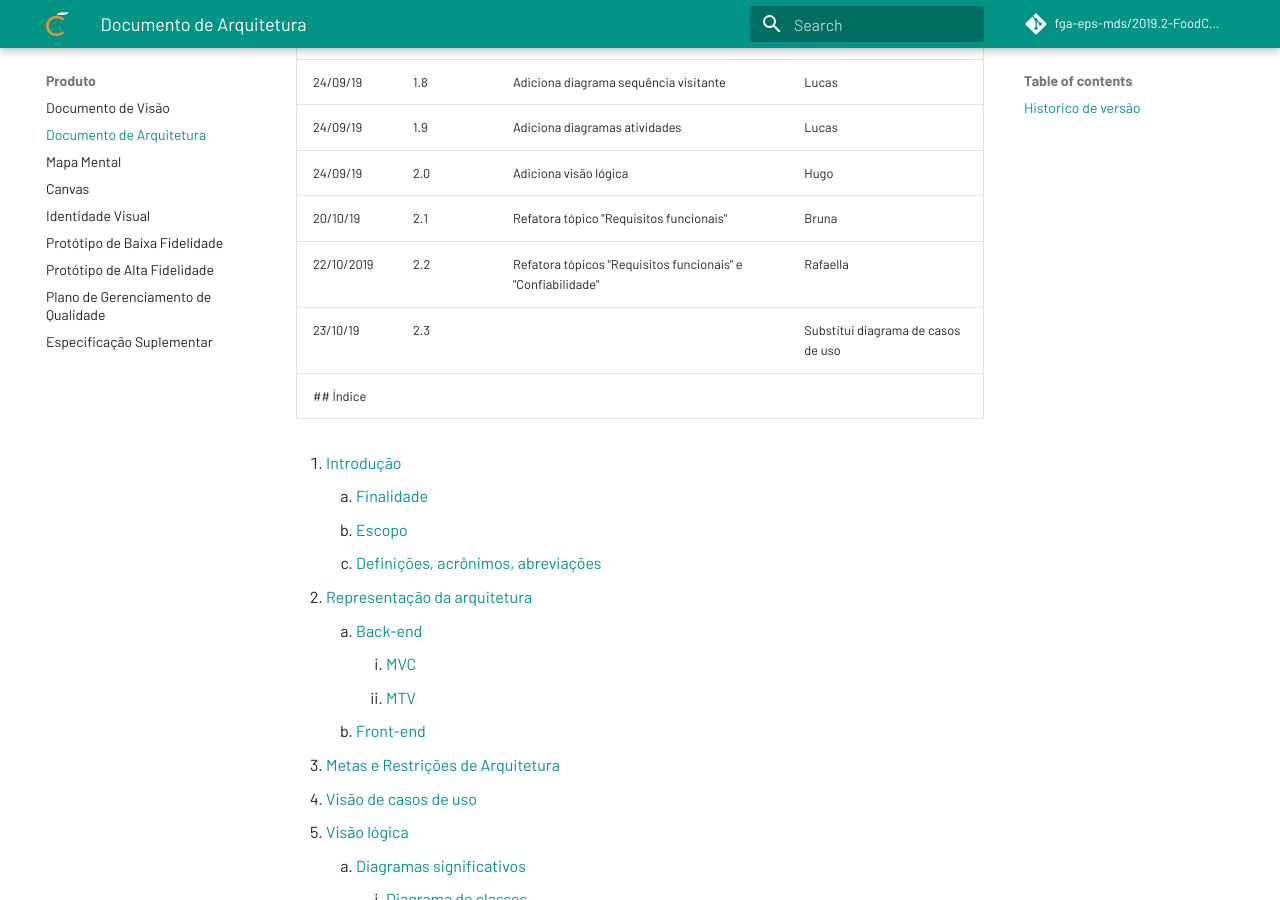
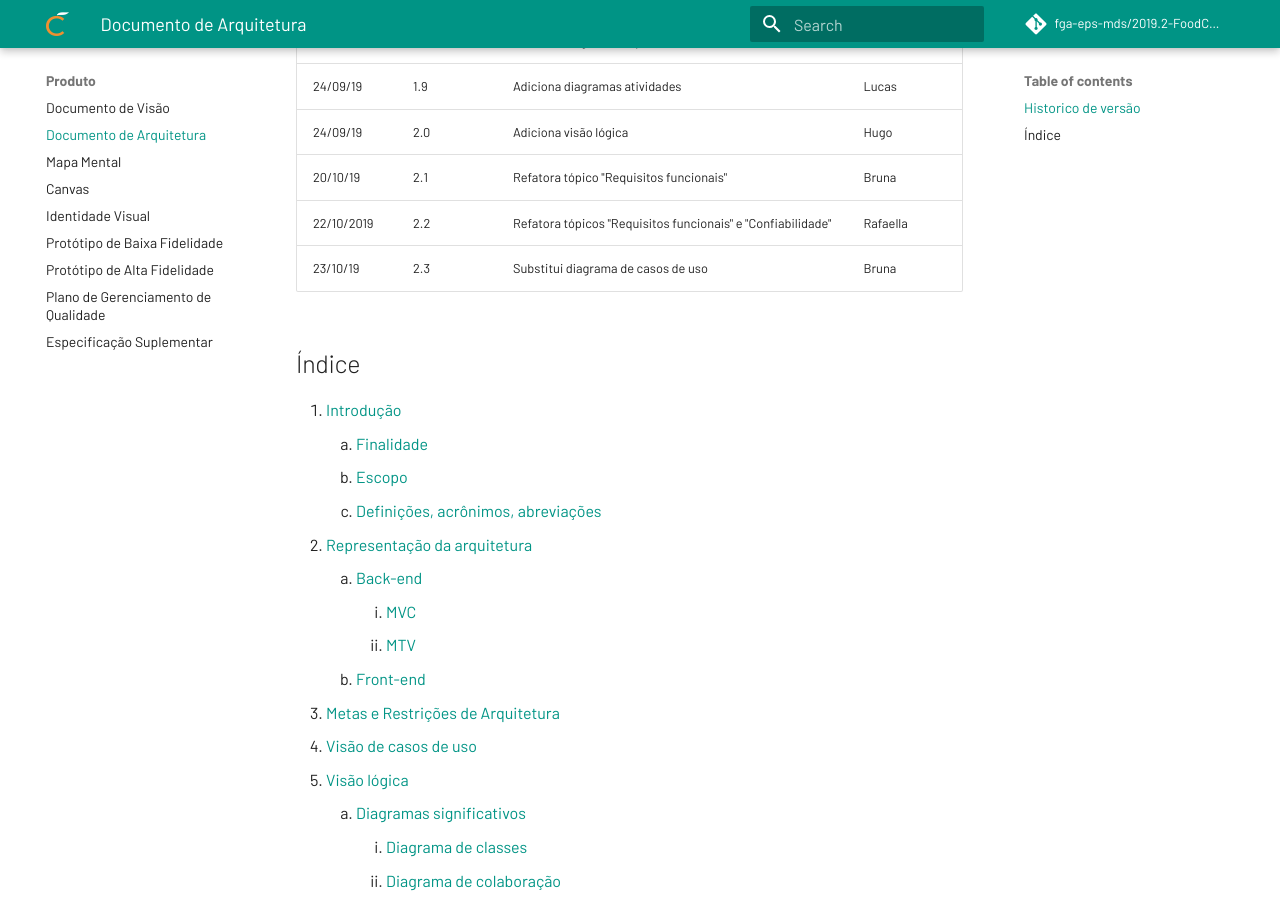
Before and after one commit to fga-eps-mds/2019.2-FoodCare, an MkDocs documentation site: the page built from docs/produto/doc-arquitetura.md, in a window 1280 px wide and 900 px high, scrolled down 670 px. Built offline with MkDocs 1.6.1 and Material for MkDocs 9.7.7, drawn with Linux system fonts in a browser that asks for light colours; comment, search, counter and statistics services are not loaded.

Commit message:
Atualiza imagem caso de uso

```diff
--- a/docs/produto/doc-arquitetura.md
+++ b/docs/produto/doc-arquitetura.md
@@ -17,7 +17,8 @@
 24/09/19 | 2.0 | Adiciona visão lógica | Hugo
 20/10/19 | 2.1 | Refatora tópico "Requisitos funcionais" | Bruna
 22/10/2019 | 2.2 | Refatora tópicos "Requisitos funcionais" e "Confiabilidade" | Rafaella
-23/10/19 | 2.3 || Substitui diagrama de casos de uso | Bruna
+23/10/19 | 2.3 | Substitui diagrama de casos de uso | Bruna
+
 ## Índice
 
 1. [Introdução](#1)
@@ -140,7 +141,7 @@
 Distribuição|Sempre será disponibilizada ao usuário a última versão da API, já que a distribuição sempre ocorrerá assim que a nova versão do software é enviada para produção.
 Reuso|A utilização dos frameworks Django e Angular certificam um bom reuso devido à padronização da criação de componentes do código.
 # Visão de casos de uso <a name="4"></a>
-![Diagrama de Casos de Uso](img/Diagrama_casos_de_uso_refatorado.png)
+![Diagrama de Casos de Uso](.../img/caso-de-uso-v02.png)
 # Visão lógica  <a name="5"></a>
 
 ## Diagramas significativos <a name="5.1"></a>
```
